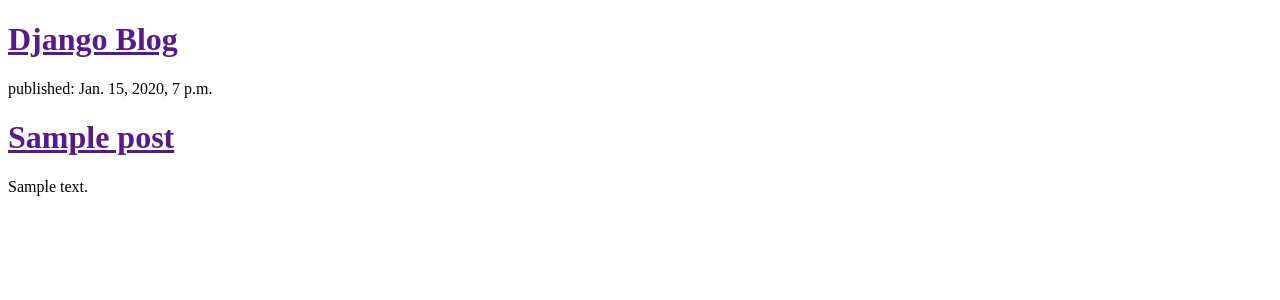
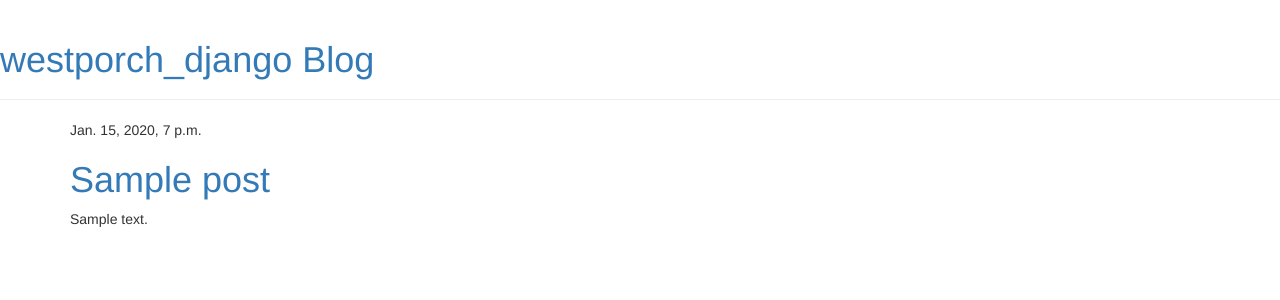
Before and after one commit to westporch/my-first-blog, a Django app: template blog/templates/blog/post_list.html in a window 1280 px wide. Shown: the top 300 px of the page. Run offline with Django 3.2, Linux system fonts and the light colour scheme; the template is opened without the code that fills it: values that come from a table or form of the project are taken from there, others are empty; tables that the repository leaves empty hold one stand-in row (values such as "Sample post"); some libraries are stand-ins or nearby versions.

Commit message:
Added view and template for detailed blog post as well as CSS for the site.

```diff
--- /dev/null
+++ b/blog/templates/blog/base.html
@@ -0,0 +1,25 @@
+{% load staticfiles %}
+<html>
+    <head>
+        <title>westporch_django blog</title>
+        <link rel="stylesheet" href="//maxcdn.bootstrapcdn.com/bootstrap/3.2.0/css/bootstrap.min.css">
+        <link rel="stylesheet" href="//maxcdn.bootstrapcdn.com/bootstrap/3.2.0/css/bootstrap-theme.min.css">
+        <link href='//fonts.googleapis.com/css?family=Lobster&subset=latin,latin-ext' rel='stylesheet' type='text/css'>
+        <link rel="stylesheet" href="{% static 'css/blog.css' %}">
+    </head>
+
+<body>
+    <div class="page-header">
+        <h1><a href="/">westporch_django Blog</a></h1>
+    </div>
+    <div class="content container">
+        <div class="row">
+            <div class="col-md-8">
+            {% block content %}
+            {% endblock %}
+            </div>
+        </div>
+    </div>
+</body>
+
+</html>
--- a/blog/templates/blog/post_list.html
+++ b/blog/templates/blog/post_list.html
@@ -1,24 +1,13 @@
-<!DOCTYPE html>
-<html lang="ko">
+{% extends 'blog/base.html' %}
 
-	<head>
-		<meta charset="utf-8">
-		<title>westporch_django</title>
-	</head>
-
-	<body>
-        <div>
-            <h1><a href="">Django Blog</a></h1>
+{% block content %}
+    {% for post in posts %}
+        <div class="post">
+            <div class="date">
+                {{ post.published_date }}
+            </div>
+            <h1><a href="{% url 'post_detail' pk=post.pk %}">{{ post.title }}</a></h1>
+            <p>{{ post.text|linebreaks }}</p>
         </div>
-
-{% for post in posts %}
-    <div>
-        <p>published: {{ post.published_date }}</p>
-        <h1><a href="">{{ post.title }}</a></h1>
-        <p>{{ post.text|linebreaks }}</p>
-    </div>
-{% endfor %}
-
-	</body>
-
-</html>
+    {% endfor %}
+{% endblock content %}
--- a/blog/urls.py
+++ b/blog/urls.py
@@ -3,4 +3,5 @@
 
 urlpatterns = [
     url(r'^$', views.post_list, name='post_list'),
+    url(r'^post/(?P<pk>[0-9]+)/$', views.post_detail, name='post_detail'),
 ]
--- a/blog/views.py
+++ b/blog/views.py
@@ -1,7 +1,12 @@
 from django.shortcuts import render
 from django.utils import timezone
 from .models import Post
+from django.shortcuts import render, get_object_or_404
 
 def post_list(request):
     posts = Post.objects.filter(published_date__lte=timezone.now()).order_by('published_date')
     return render(request, 'blog/post_list.html', {'posts':posts})
+
+def post_detail(request, pk):
+    post = get_object_or_404(Post, pk=pk)
+    return render(request, 'blog/post_detail.html', {'post': post})
```
Also changed, not shown: blog/templates/blog/post_detail.html (added, +13 -0 lines), 1 other file.
